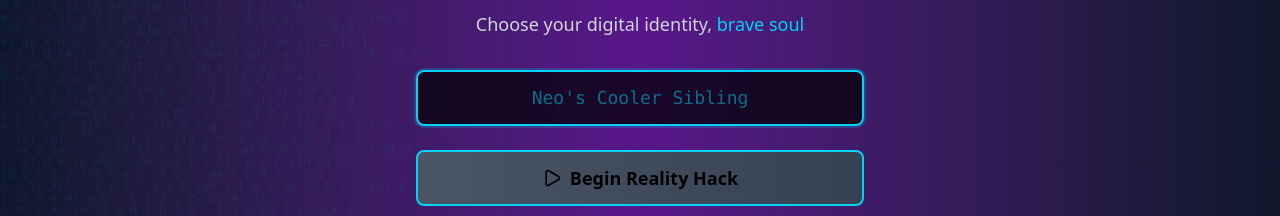
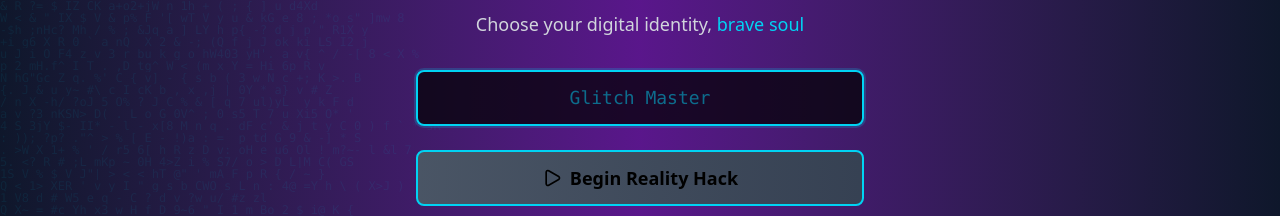
Before and after one commit to catmoreak/lost-in-the-web, a Next.js app: page /game in a window 1280 px wide. Shown: the part 348-564 px from the top of the page. Built offline with nearby package versions, Linux system fonts and the light colour scheme.

Commit message:
[refractor] FIxed the input bug !!

```diff
--- a/src/components/PlayerNameInput.tsx
+++ b/src/components/PlayerNameInput.tsx
@@ -1,6 +1,6 @@
 'use client';
 
-import { useState } from 'react';
+import { useState, useEffect } from 'react';
 import { motion } from 'framer-motion';
 import { User, Play } from 'lucide-react';
 
@@ -11,6 +11,8 @@ interface PlayerNameInputProps {
 export default function PlayerNameInput({ onNameSubmit }: PlayerNameInputProps) {
   const [playerName, setPlayerName] = useState('');
   const [isSubmitting, setIsSubmitting] = useState(false);
+  const [placeholder, setPlaceholder] = useState("Digital Ghost");
+  const [mounted, setMounted] = useState(false);
 
   const handleSubmit = async (e: React.FormEvent) => {
     e.preventDefault();
@@ -34,7 +36,12 @@ export default function PlayerNameInput({ onNameSubmit }: PlayerNameInputProps)
     "Console Ninja"
   ];
 
-  const randomPlaceholder = funnyPlaceholders[Math.floor(Math.random() * funnyPlaceholders.length)];
+  useEffect(() => {
+    setMounted(true);
+
+    const randomIndex = Math.floor(Math.random() * funnyPlaceholders.length);
+    setPlaceholder(funnyPlaceholders[randomIndex] || "Digital Ghost");
+  }, []);
 
   return (
     <div className="min-h-screen bg-linear-to-r from-slate-900 via-purple-900 to-slate-900 text-white flex items-center justify-center relative overflow-hidden">
@@ -49,6 +56,8 @@ export default function PlayerNameInput({ onNameSubmit }: PlayerNameInputProps)
         <div className="matrix-bg"></div>
       </div>
 
+
+      {mounted && (
         <div className="absolute inset-0 opacity-10">
           <div className="text-cyan-400 text-xs font-mono leading-none animate-pulse">
             {Array.from({ length: 50 }, (_, i) => (
@@ -60,6 +69,7 @@ export default function PlayerNameInput({ onNameSubmit }: PlayerNameInputProps)
             ))}
           </div>
         </div>
+      )}
 
       <motion.div
         initial={{ opacity: 0, y: 50 }}
@@ -108,7 +118,7 @@ export default function PlayerNameInput({ onNameSubmit }: PlayerNameInputProps)
               type="text"
               value={playerName}
               onChange={(e) => setPlayerName(e.target.value)}
-              placeholder={randomPlaceholder}
+              placeholder={placeholder}
               maxLength={20}
               className="w-full px-4 py-3 bg-black/70 border-2 border-cyan-500/30 rounded-lg
                        text-white placeholder-cyan-400/50 focus:border-cyan-400
```
Lines whose indentation alone changed are shown as unchanged.
